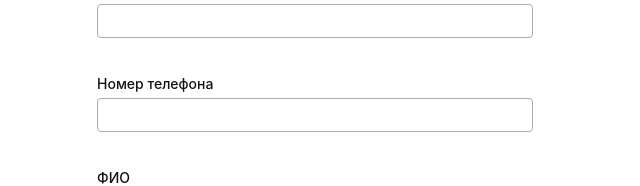
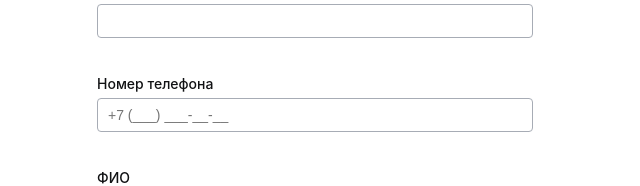
Before and after one commit to It-Shu/RMS, a React (Create React App) app: page /registration in a window 1280 px wide. Shown: the part 165-351 px from the top of the page, without its empty margins (336-976 px from the left). Built offline with nearby package versions, Linux system fonts and the light colour scheme.

Commit message:
validation for Registration.tsx

```diff
--- a/src/components/enter/input/Input.tsx
+++ b/src/components/enter/input/Input.tsx
@@ -4,13 +4,16 @@ import {useFormik} from "formik";
 
 
 type InputTypes = {
-    type: 'email' | 'password'
+    type: 'email' | 'password' | 'tel' | 'name' | 'text'
     title: string
+    placeholder?: string
 }
 
 type FormikErrorsType = {
     email?: string,
     password?: string
+    telNumber?: string
+    name?: string
 }
 
 const Input = (props: InputTypes) => {
@@ -20,6 +23,8 @@ const Input = (props: InputTypes) => {
         initialValues: {
             email: '',
             password: '',
+            telNumber: '',
+            name: '',
         },
         validate: (values) => {
             const errors: FormikErrorsType = {};
@@ -35,6 +40,16 @@ const Input = (props: InputTypes) => {
             } else if (values.password.length < 2) {
                 errors.password = "Слишком короткий пароль"
             }
+            if (!values.telNumber) {
+                errors.telNumber = 'Введите номер телефона'
+            }  else if (!/^([\\+]?[1-9][\\(]?[0-9]{3}[\\)]?([0-9]{3}[\\-]?[0-9]{2}[-]?[0-9]{2}$))/i.test(values.telNumber)) {
+                errors.telNumber = 'Требуется ввести номер телефона'
+            }
+            if (!values.name) {
+                errors.name = 'Требуется ввести ФИО'
+            } else if (!/^[a-zA-ZА-Я\s-, ]+$/i.test(values.name)) {
+                errors.name = "Введено не корректное значение"
+            }
             return errors
         },
         onSubmit: values => {
@@ -44,6 +59,8 @@ const Input = (props: InputTypes) => {
 
     const getFormikFieldEmail = {...formik.getFieldProps('email')}
     const getFormikFieldPassword = {...formik.getFieldProps('password')}
+    const getFormikFieldTelNumber = {...formik.getFieldProps('telNumber')}
+    const getFormikFieldName = {...formik.getFieldProps('name')}
 
     const getFormikField = () => {
 
@@ -51,6 +68,10 @@ const Input = (props: InputTypes) => {
             return getFormikFieldEmail
         } else if (props.type === 'password') {
             return getFormikFieldPassword
+        } else if (props.type === 'tel') {
+            return getFormikFieldTelNumber
+        } else if (props.type === 'name') {
+            return getFormikFieldName
         }
     }
     //
@@ -60,6 +81,10 @@ const Input = (props: InputTypes) => {
             return <div style={{color: 'red'}}>{formik.errors.email}</div>
         } else if (props.type === 'password' && getFormikFieldPassword) {
             return <div style={{color: 'red'}}>{formik.errors.password}</div>
+        } else if (props.type === 'tel' && getFormikFieldTelNumber) {
+            return <div style={{color: 'red'}}>{formik.errors.telNumber}</div>
+        } else if (props.type === 'name') {
+            return <div style={{color: 'red'}}>{formik.errors.name}</div>
         }
     }
 
@@ -70,7 +95,7 @@ const Input = (props: InputTypes) => {
                     <label>{props.title}</label>
                 </div>
                 <div className={styles.inputDiv}>
-                    <input className={styles.input} type={props.type} {...formik.getFieldProps(getFormikField())}/>
+                    <input className={styles.input} placeholder={props.placeholder} type={props.type} {...formik.getFieldProps(getFormikField())}/>
                 </div>
             </div>
             {/*{*/}
--- a/src/components/registration/Registration.tsx
+++ b/src/components/registration/Registration.tsx
@@ -1,6 +1,7 @@
 import React from 'react';
 import {NavLink} from 'react-router-dom';
 import styles from "./Registration.module.css";
+import Input from "../enter/input/Input";
 
 type RegistrationPropsType = {
     buttonTitle: string
@@ -44,41 +45,29 @@ const Registration = (props: RegistrationPropsType) => {
 
                     <h1 className={styles.title}>Регистрация</h1>
 
-                    <div className={styles.inputForm}>
-                        <div className={styles.inputTitle}>
-                            <label>Email</label>
-                        </div>
-                        <div className={styles.inputDiv}>
-                            <input className={styles.input} type="email"/>
-                        </div>
-                    </div>
+                    <Input title={'Email'} type={'email'} />
 
-                    <div className={styles.inputForm}>
-                        <div className={styles.inputTitle}>
-                            <label>Номер телефона</label>
-                        </div>
-                        <div className={styles.inputDiv}>
-                            <input className={styles.input} type="tel"/>
-                        </div>
-                    </div>
+                    {/*<div className={styles.inputForm}>*/}
+                    {/*    <div className={styles.inputTitle}>*/}
+                    {/*        <label>Номер телефона</label>*/}
+                    {/*    </div>*/}
+                    {/*    <div className={styles.inputDiv}>*/}
+                    {/*        <input className={styles.input} type="tel"/>*/}
+                    {/*    </div>*/}
+                    {/*</div>*/}
 
-                    <div className={styles.inputForm}>
-                        <div className={styles.inputTitle}>
-                            <label>ФИО</label>
-                        </div>
-                        <div className={styles.inputDiv}>
-                            <input className={styles.input} type="text"/>
-                        </div>
-                    </div>
+                    <Input title={'Номер телефона'} type="tel" placeholder={"+7 (___) ___-__-__"}/>
 
-                    <div className={styles.inputForm}>
-                        <div className={styles.inputTitle}>
-                            <label>Пароль</label>
-                        </div>
-                        <div className={styles.inputDiv}>
-                            <input className={styles.input} type="password"/>
-                        </div>
-                    </div>
+                    {/*<div className={styles.inputForm}>*/}
+                    {/*    <div className={styles.inputTitle}>*/}
+                    {/*        <label>ФИО</label>*/}
+                    {/*    </div>*/}
+                    {/*    <div className={styles.inputDiv}>*/}
+                    {/*        <input className={styles.input} type="text"/>*/}
+                    {/*    </div>*/}
+                    {/*</div>*/}
+                    <Input title={'ФИО'} type={'name'}/>
+                    <Input title={'Пароль'} type={'password'}/>
 
                     {/*<div className={styles.check}>*/}
                     <label className={styles.checkLabel}>
```
